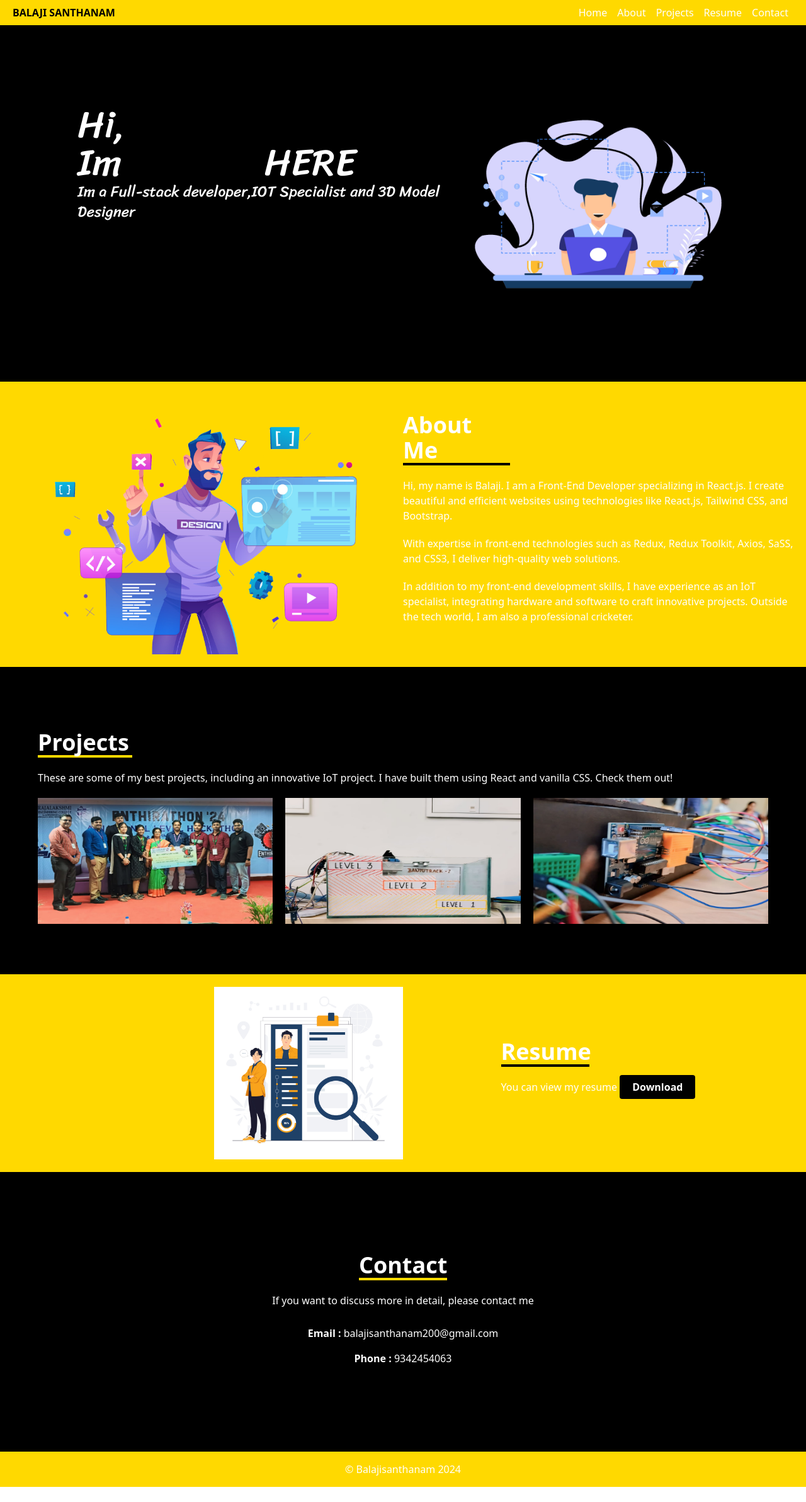
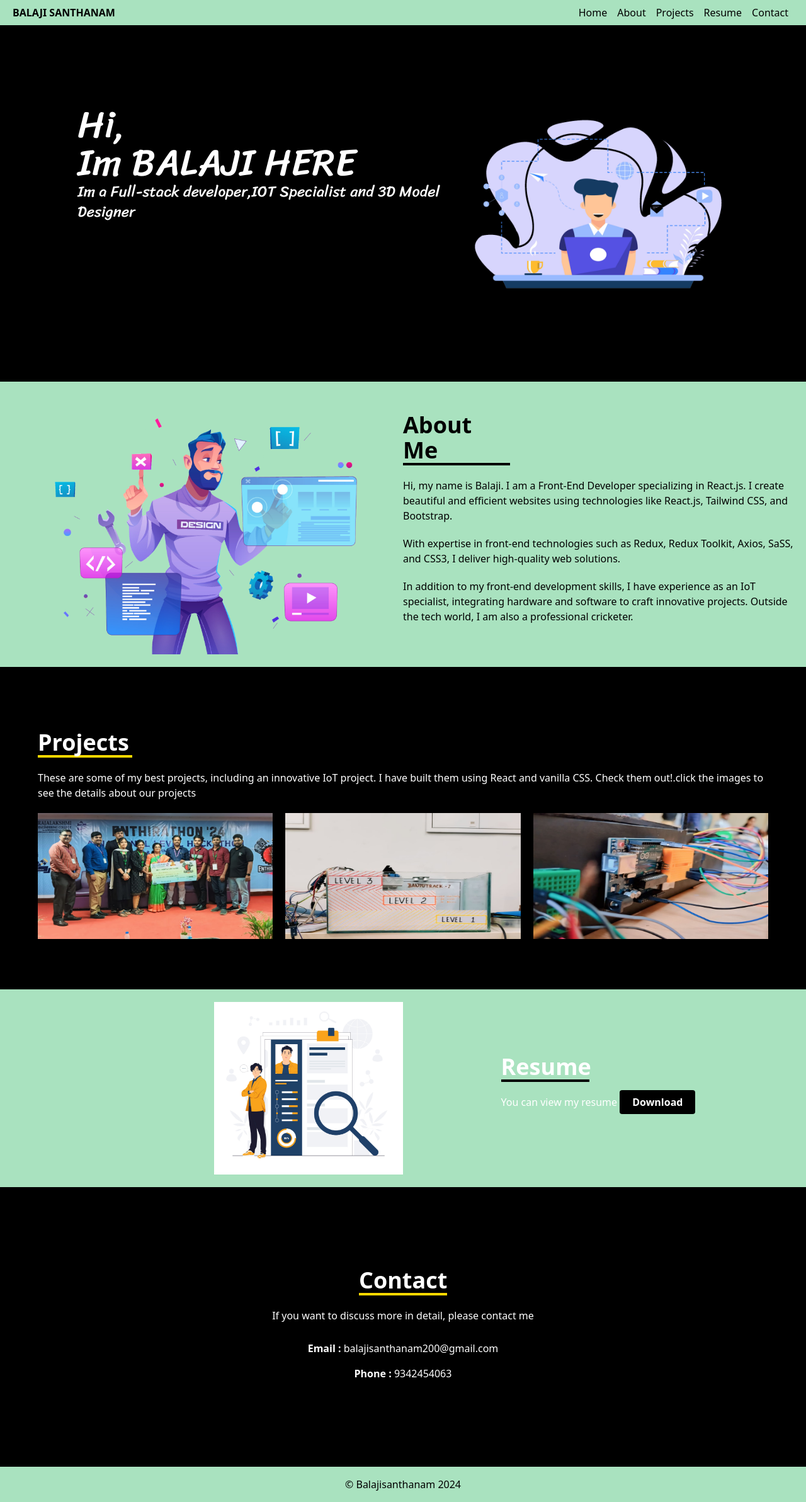
Before and after one commit to Bala-code-24/balaji_portfolio, a React (Create React App) app: page / in a window 1280 px wide. Shown: the whole page at 63% size. Before the commit the page ends 2361 px from the top, so only its background shows below. Built offline with nearby package versions, Linux system fonts and the light colour scheme.

Commit message:
few updates

```diff
--- a/package.json
+++ b/package.json
@@ -38,6 +38,7 @@
     ]
   },
   "devDependencies": {
+    "@babel/plugin-proposal-private-property-in-object": "^7.21.11",
     "tailwindcss": "^3.4.6"
   }
 }
--- a/src/App.css
+++ b/src/App.css
@@ -8,10 +8,11 @@ header ul li {
 
 .bg-primary {
     background: rgb(0, 0, 0);
+
 }
 
 .bg-secondary {
-    background: #ffd900;
+    background: #17b1525e;
 }
 
 .mobile-nav {
--- a/src/components/About.js
+++ b/src/components/About.js
@@ -9,10 +9,10 @@ export default function About () {
 
     return <section className='flex flex-col md:flex-row bg-secondary px-5' id='about'>
         <div className='py-5 md:w-1/2'>
-            <img src={AboutImg} />
+            <img alt="hi"src={AboutImg} />
         </div>
         <div className='md:w-1/2 flex justify-center'>
-            <div className='flex flex-col justify-center text-white'>
+            <div className='flex flex-col justify-center text-black'>
                 <h1 className='text-4xl border-b-4 border-primary mb-5 w-[170px] font-bold'>About Me</h1>
                 <p className='pb-5'>{config.line1}</p>
                 <p className='pb-5'>{config.line2}</p>
--- a/src/components/Footer.js
+++ b/src/components/Footer.js
@@ -1,3 +1,3 @@
 export default function Footer(){
-    return <div className="py-4 bg-secondary text-center text-white">&copy; Balajisanthanam 2024</div>
+    return <div className="py-4 bg-secondary text-center text-black">&copy; Balajisanthanam 2024</div>
 }
--- a/src/components/Header.js
+++ b/src/components/Header.js
@@ -5,9 +5,9 @@ export default function Header() {
     const [toggleMenu, setToggleMenu]  = useState(false);
 
     return <header className="flex justify-between px-5 py-2 bg-secondary ">
-        <a className="font-bold text-black" href="#">BALAJI SANTHANAM</a>
+        <a className="font-bold text-black" href="#" alt="balaji">BALAJI SANTHANAM</a>
         <nav className="hidden md:block">
-            <ul className="flex text-white ">
+            <ul className="flex text-black ">
                 <li><a href="/">Home</a></li>
                 <li><a href="/#about">About</a></li>
                 <li><a href="/#projects">Projects</a></li>
@@ -17,7 +17,7 @@ export default function Header() {
         </nav>
         {toggleMenu && <nav className="block md:hidden ">
             <ul onClick={() => setToggleMenu(!toggleMenu)} className="flex flex-col text-white  mobile-nav">
-                <li><a href="#">Home</a></li>
+                <li><a href="#" alt="">Home</a></li>
                 <li><a href="#about">About</a></li>
                 <li><a href="#projects">Projects</a></li>
                 <li><a href="#contact">Contact</a></li>
--- a/src/components/Hero.js
+++ b/src/components/Hero.js
@@ -14,7 +14,7 @@ export default function Hero() {
 
     return <section className='flex flex-col md:flex-row px-5 py-32 bg-primary justify-center'>
        <div className='md:w-1/2 flex flex-col'>
-            <h1 className=' text-white text-6xl font-hero-font'>Hi, <br/> Im <span className='text-black'>BALAJI</span> HERE
+            <h1 className=' text-white text-6xl font-hero-font'>Hi, <br/> Im <span className=''>BALAJI</span> HERE
                 <p className='text-2xl'>{config.subtitle}</p>
             </h1>
             <div className='flex py-10'>
@@ -23,6 +23,6 @@ export default function Hero() {
                 <a href={config.social.linkedin} className='hover:text-white'><AiOutlineLinkedin size={40}/></a>
             </div>
        </div>
-       <img className='md:w-1/3' src={HeroImg} />
+       <img alt="hero.png" className='md:w-1/3' src={HeroImg} />
     </section>
 }
--- a/src/components/Projects.js
+++ b/src/components/Projects.js
@@ -28,14 +28,14 @@ export default function Projects() {
         <div className="w-full">
             <div className="flex flex-col px-10 py-5">
                 <h1 className="text-4xl border-b-4 border-secondary mb-5 w-[150px] font-bold">Projects</h1>
-                <p>These are some of my best projects, including an innovative IoT project. I have built them using React and vanilla CSS. Check them out!</p>
+                <p>These are some of my best projects, including an innovative IoT project. I have built them using React and vanilla CSS. Check them out!.click the images to see the details about our projects</p>
             </div>
         </div>
         <div className="w-full">
             <div className='flex flex-col md:flex-row px-10 gap-5'>
                 {config.projects.map((project) => (
                      <div className='relative'>
-                        <img className='h-[200px] w-[500px]' src={project.image}/>
+                        <img alt="project" className='h-[200px] w-[500px]' src={project.image}/>
                         <div className='project-desc'>
                             <p className='text-center px-5 py-5'>{project.description}</p>
                             {/* <div className='flex justify-center'>
--- a/src/components/Resume.js
+++ b/src/components/Resume.js
@@ -7,7 +7,7 @@ export default function Resume () {
 
     return <section id='resume' className='flex flex-col md:flex-row bg-secondary px-5'>
         <div className='py-5 md:w-1/2 flex justify-center md:justify-end'>
-            <img className='w-[300px]' src={ResumeImg} />
+            <img alt="rsumee" className='w-[300px]' src={ResumeImg} />
         </div>
         <div className='md:w-1/2 flex justify-center'>
             <div className='flex flex-col justify-center text-white'>
```
Also changed, not shown: 1 other file (tests, documents, lock files or other folders).
